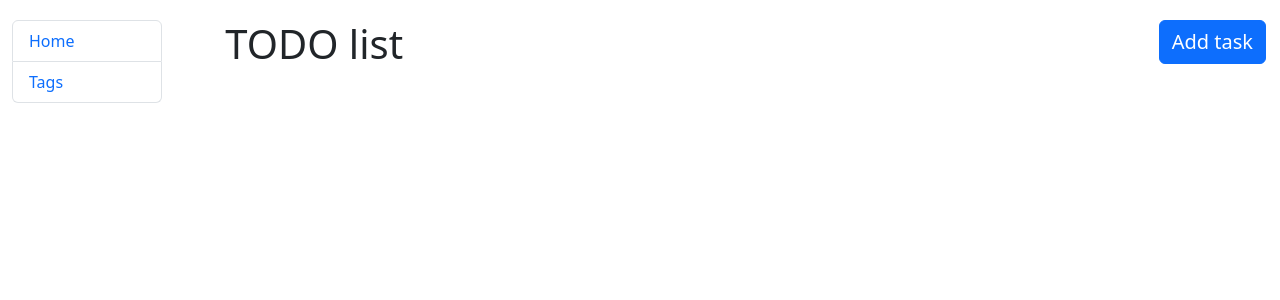
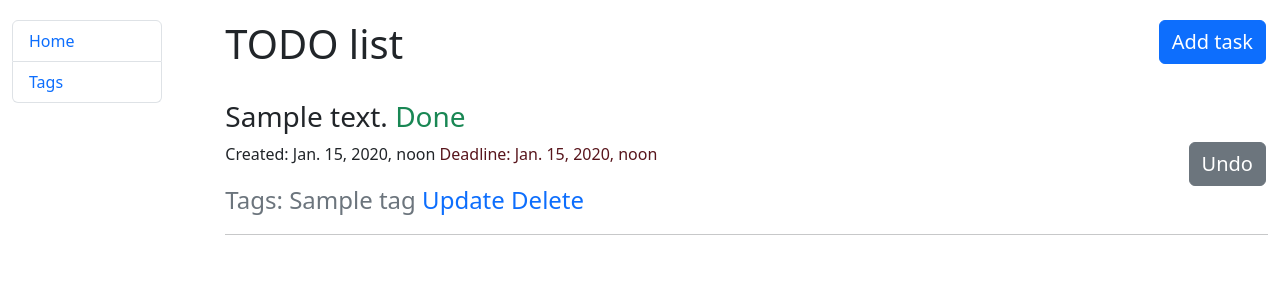
Before and after one commit to rinotokun/Todo-List-project, a Django app: page / in a window 1280 px wide. Shown: the top 300 px of the page. Run offline with Django 5.2, Linux system fonts and the light colour scheme; tables that the repository leaves empty hold one stand-in row (values such as "Sample post").

Commit message:
Add CRUD views for Task with status toggle

```diff
--- a/templates/todo_list/task_form.html
+++ b/templates/todo_list/task_form.html
@@ -6,7 +6,7 @@
   <form action="" method="post" novalidate>
     {% csrf_token %}
     {{ form|crispy }}
-    <input type="submit" value="Submit" class="btn-color btn">
+    <input type="submit" value="Submit" class="btn btn-primary">
     <a href="{{ cancel_url }}" class="btn btn-secondary">Cancel</a>
   </form>
 {% endblock %}
--- a/templates/todo_list/task_list.html
+++ b/templates/todo_list/task_list.html
@@ -2,11 +2,45 @@
 
 {% block content %}
   <h1>TODO list
-    <a href="#" class="link-to-page btn btn-primary fs-5">Add task</a>
+    <a href="{% url 'todo_list:task-create' %}" class="link-to-page btn btn-primary fs-5">Add task</a>
   </h1>
+  <br>
   {% if task_list %}
     {% for task in task_list %}
-
+      <h3>
+        {{ task.content }}
+        {% if task.is_completed %}
+          <span class="text-success">Done</span>
+        {% else %}
+          <span class="text-danger">Not done</span>
+        {% endif %}
+      </h3>
+      {% if task.is_completed %}
+        <form action="{% url 'todo_list:task-toggle-status' pk=task.id %}" method="post" class="link-to-page">
+          {% csrf_token %}
+          <input type="submit" value="Undo" class="btn btn-secondary fs-5">
+        </form>
+      {% else %}
+        <form action="{% url 'todo_list:task-toggle-status' pk=task.id %}" method="post" class="link-to-page">
+          {% csrf_token %}
+          <input type="submit" value="Complete" class="btn btn-success fs-5">
+        </form>
+      {% endif %}
+      <p>
+        Created: {{ task.created_at }}
+        {% if task.deadline %}
+          <span class="text-danger-emphasis">Deadline: {{ task.deadline }}</span>
+        {% endif %}
+      </p>
+      <p class="text-secondary fs-4">
+        Tags:
+        {% for tag in task.tags.all %}
+          {{ tag.name }}
+        {% endfor %}
+        <a href="{% url 'todo_list:task-update' pk=task.id %}?next={{ request.get_full_path|urlencode }}" class="link-offset-2 link-underline link-underline-opacity-0">Update</a>
+        <a href="{% url 'todo_list:task-delete' pk=task.id %}?next={{ request.get_full_path|urlencode }}" class="link-offset-2 link-underline link-underline-opacity-0">Delete</a>
+      </p>
+      <hr>
     {% endfor %}
   {% else %}
     <p>There are no tasks at the moment</p>
--- a/todo_list/urls.py
+++ b/todo_list/urls.py
@@ -9,6 +9,7 @@ from todo_list.views import (
     TagCreateView,
     TagUpdateView,
     TagDeleteView,
+    complete_undo_status_from_task
 )
 
 urlpatterns = [
@@ -16,6 +17,11 @@ urlpatterns = [
     path("create-task/", TaskCreateView.as_view(), name="task-create"),
     path("<int:pk>/update/", TaskUpdateView.as_view(), name="task-update"),
     path("<int:pk>/delete/", TaskDeleteView.as_view(), name="task-delete"),
+    path(
+        "<int:pk>/toggle-status/",
+        complete_undo_status_from_task,
+        name="task-toggle-status"
+    ),
     path("tags/", TagListView.as_view(), name="tag-list"),
     path("tags/create/", TagCreateView.as_view(), name="tag-create"),
     path("tags/<int:pk>/update/", TagUpdateView.as_view(), name="tag-update"),
--- a/todo_list/views.py
+++ b/todo_list/views.py
@@ -1,4 +1,6 @@
 from django.views import generic
+from django.shortcuts import redirect, get_object_or_404
+from django.views.decorators.http import require_http_methods
 from django.urls import reverse_lazy
 
 from todo_list.models import Task, Tag
@@ -18,18 +20,17 @@ class CancelUrlMixin:
 class TaskListView(generic.ListView):
     model = Task
     queryset = Task.objects.prefetch_related("tags")
-    paginate_by = 5
 
 
 class TaskCreateView(CancelUrlMixin, generic.CreateView):
     model = Task
-    fields = "__all__"
+    fields = ["content", "deadline", "tags"]
     success_url = reverse_lazy("todo_list:task-list")
 
 
 class TaskUpdateView(CancelUrlMixin, generic.UpdateView):
     model = Task
-    fields = "__all__"
+    fields = ["content", "deadline", "tags"]
     success_url = reverse_lazy("todo_list:task-list")
 
 
@@ -40,7 +41,6 @@ class TaskDeleteView(CancelUrlMixin, generic.DeleteView):
 
 class TagListView(generic.ListView):
     model = Tag
-    paginate_by = 5
 
 
 class TagCreateView(CancelUrlMixin, generic.CreateView):
@@ -58,3 +58,11 @@ class TagUpdateView(CancelUrlMixin, generic.UpdateView):
 class TagDeleteView(CancelUrlMixin, generic.DeleteView):
     model = Tag
     success_url = reverse_lazy("todo_list:tag-list")
+
+
+@require_http_methods(["POST"])
+def complete_undo_status_from_task(request, pk):
+    task = get_object_or_404(Task, pk=pk)
+    task.is_completed = not task.is_completed
+    task.save()
+    return redirect("todo_list:task-list")
```
